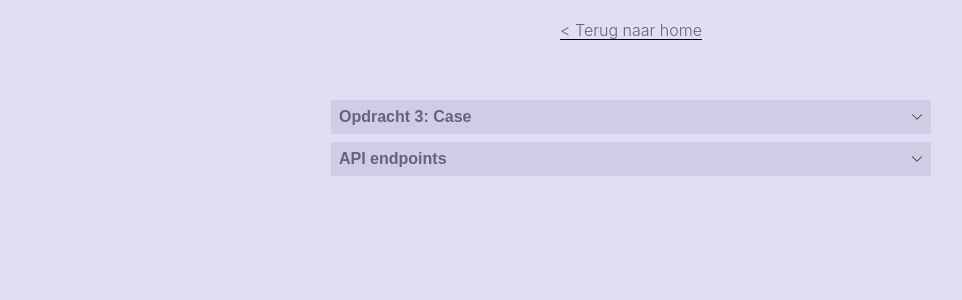
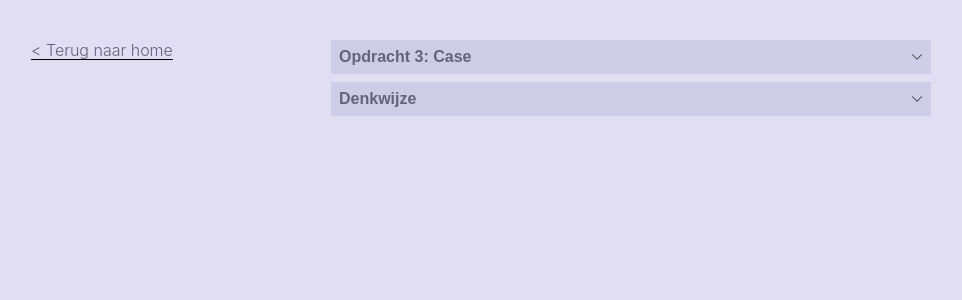
Before and after one commit to xMISSJ/Assignment-PAQT, a SvelteKit app: page /case in a window 1280 px wide. Shown: the top 300 px of the page, without its empty margins (9-971 px from the left). Built offline with nearby package versions, Linux system fonts and the light colour scheme.

Commit message:
fix: small adjustments.

```diff
--- a/src/data/assignment.ts
+++ b/src/data/assignment.ts
@@ -14,7 +14,7 @@ export const Assignments : Assignment[] = [
     periode
     b. Een null als het object gewoon beschikbaar is in de gekozen periode,
     `,
-    answer_title: "Waarom",
+    answer_title: "Denkwijze",
     answer_description: `
     Ik heb aangenomen dat 'objecten' een abstracte term is en dat ik mocht invullen wat dat was. In mijn geval dacht ik aan het verhuren van honden, dat leek me namelijk wel leuk.
 
@@ -48,7 +48,7 @@ export const Assignments : Assignment[] = [
       Bewoners van de gemeente Utrecht met een beperking komen in aanmerking voor een WMO-subsidie (Wet Maatschappelijke Ondersteuning). Dankzij deze subsidie kunnen bewoners tegen een beperkte vergoeding reizen met de ondersteuning die zij nodig hebben. Als een aanvraag wordt goedgekeurd door de gemeente dan ontvangt de bewoner een zogenaamde beschikking. Deze beschikking is een jaar geldig en wordt  iedere jaar automatisch verlengd, tenzij de subsidie wordt stopgezet door de gemeente. Een beschikking heeft een budget, dit is het totale aantal kilometers dat de bewoner jaarlijks mag reizen zolang de beschikking actief is. Het budget wordt jaarlijks gereset zolang de beschikking actief is. Voor een front-end applicatie zijn deze gegevens nodig.
 
       Kun je de API endpoints vanuit de back-end beschrijven?`,
-    answer_title: "API endpoints",
+    answer_title: "Denkwijze",
     answer_description: `
       <b>Belangrijke punten:</b>
       - Bewoner
--- a/src/routes/+layout.svelte
+++ b/src/routes/+layout.svelte
@@ -61,7 +61,9 @@
   }
 
   .back-button {
-    margin: 20px;
+    left: 40px;
+    top: 40px;
+    position: absolute;
   }
 
   .accordion-container {
```
